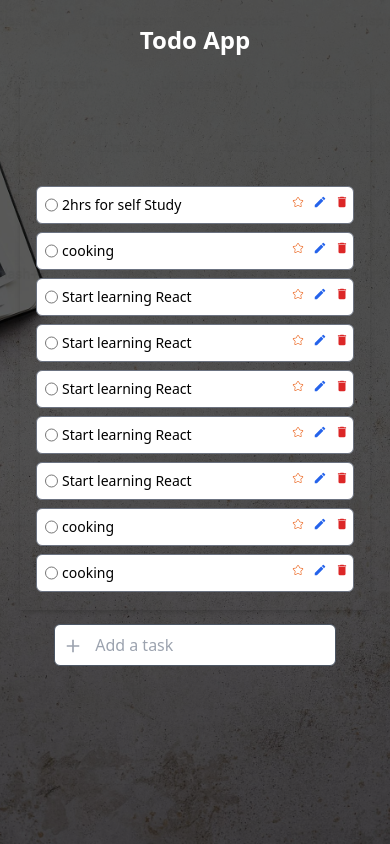
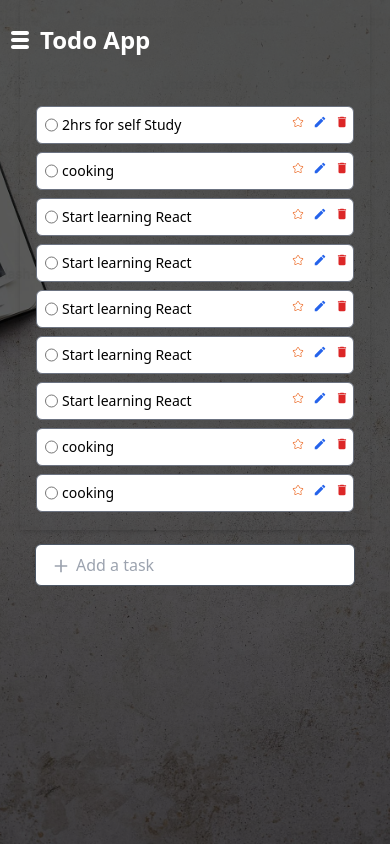
Before and after one commit to pinkijha/ToDo-App-React, a React (Vite) app: page / in a window 390 px wide. Built offline with nearby package versions, Linux system fonts and the light colour scheme; the HTML template or start-up script is replaced by a standard one.

Commit message:
add menu icon with heading

```diff
--- a/src/App.jsx
+++ b/src/App.jsx
@@ -1,4 +1,5 @@
 import Home from "./components/Home"
+import Navbar from "./components/Navbar"
 
 
 function App() {
@@ -6,7 +7,7 @@ function App() {
   return (
     <>
       <div>
-        <Home placeholder='Add a task' />
+        <Home placeholder='Add a task'  />
        </div>
     </>
   )
--- a/src/components/Home.jsx
+++ b/src/components/Home.jsx
@@ -4,6 +4,7 @@ import { IoMdAdd } from "react-icons/io";
 import NavigateButton from "./HeaderBtn/NavigateButton";
 import TaskContainer from "./TaskContainer";
 import FooterButton from "./FooterBtn/FooterButton";
+import Navbar from "./Navbar";
 
 
 const Home = ({placeholder}) => {
@@ -19,15 +20,17 @@ const Home = ({placeholder}) => {
         <div className="absolute inset-0 bg-black/60 "></div>
       </div>
 
-      <div className="relative flex flex-col items-center">
-
-        {/* Heading */}
-        <div className="">
-          <h1 className="font-bold text-2xl md:text-4xl m-6 text-white ">
+       {/* Heading */}
+       <div className="absolute left-2 space-x-2 flex z-20 justify-between">
+           <div className="md:hidden"> <Navbar className='' /></div>
+          <div>
+          <h1 className="font-bold text-2xl md:text-4xl mt-6   text-white ">
             Todo App
           </h1>
+            </div>
           </div>
 
+      <div className="relative flex flex-col items-center">
           <div
             className="relative flex flex-col items-center md:w-[900px] md:h-[600px]
          md:bg-slate-900/50 md:rounded-2xl shadow-md md:shadow-slate-500"
@@ -35,10 +38,10 @@ const Home = ({placeholder}) => {
 
             {/* input field */}
             <div className="relative top-[520px] md:top-0  md:w-[90%] flex flex-col  items-center my-2">
-            <IoMdAdd className="absolute left-6 text-gray-400 md:left-11 top-[38%]  text-xl " />
+            <IoMdAdd className="absolute left-4 text-gray-400 md:left-11 top-[38%]  text-xl " />
                 <input className="outline-none border border-gray-600 my-4
                  bg-white text-black md:px-6 px-10 py-2 rounded-md
-                 w-[90%] " type="text" placeholder={placeholder}  />
+                 md:w-[90%] w-[320px] " type="text" placeholder={placeholder}  />
             </div>
 
             {/* navigate buttons */}
--- /dev/null
+++ b/src/components/Navbar.jsx
@@ -0,0 +1,12 @@
+import React from 'react'
+import { TiThMenu } from "react-icons/ti";
+
+const Navbar = () => {
+  return (
+    <div className='text-white mt-7  text-2xl'>
+      <TiThMenu />
+    </div>
+  )
+}
+
+export default Navbar
--- a/src/components/TaskContainer.jsx
+++ b/src/components/TaskContainer.jsx
@@ -2,8 +2,6 @@ import React from 'react';
 import { MdDelete } from "react-icons/md";
 import { MdModeEditOutline } from "react-icons/md";
 import { CiStar } from "react-icons/ci";
-import { smoothscroll } from 'react'
-import { Link } from 'react-scroll';
 
 const TaskContainer = () => {
     const taskItem =[
@@ -54,13 +52,12 @@ const TaskContainer = () => {
         },
     ]
   return (
-    <div className=' flex flex-col px-4 overflow-y-scroll  md:my-4 p-4 space-y-2 md:w-[700px] w-[350px] h-[440px] md:h-[350px]
+    <div className=' flex flex-col px-4 overflow-y-scroll  md:my-4 p-4 space-y-2 md:w-[700px] w-[350px] h-[440px] md:h-[400px]
                  md:bg-slate-200 md:shadow-sm scrollbar-hide md:shadow-blue-200 md:rounded-xl'>
 
                     {taskItem.map(({id, description}) => (
-                        <Link key={id}
-                        smooth={true}
-                        duration={500}
+                        <div key={id}
+
                         className='relative md:text-md text-sm flex p-2 space-x-1 bg-white
                          md:w-full rounded-md  border border-gray-500'>
                             <input type='radio'  />
@@ -71,7 +68,7 @@ const TaskContainer = () => {
                             <MdDelete className='text-red-600 cursor-pointer' />
                            </div>
 
-                        </Link>
+                        </div>
                     ))}
 
     </div>
```
